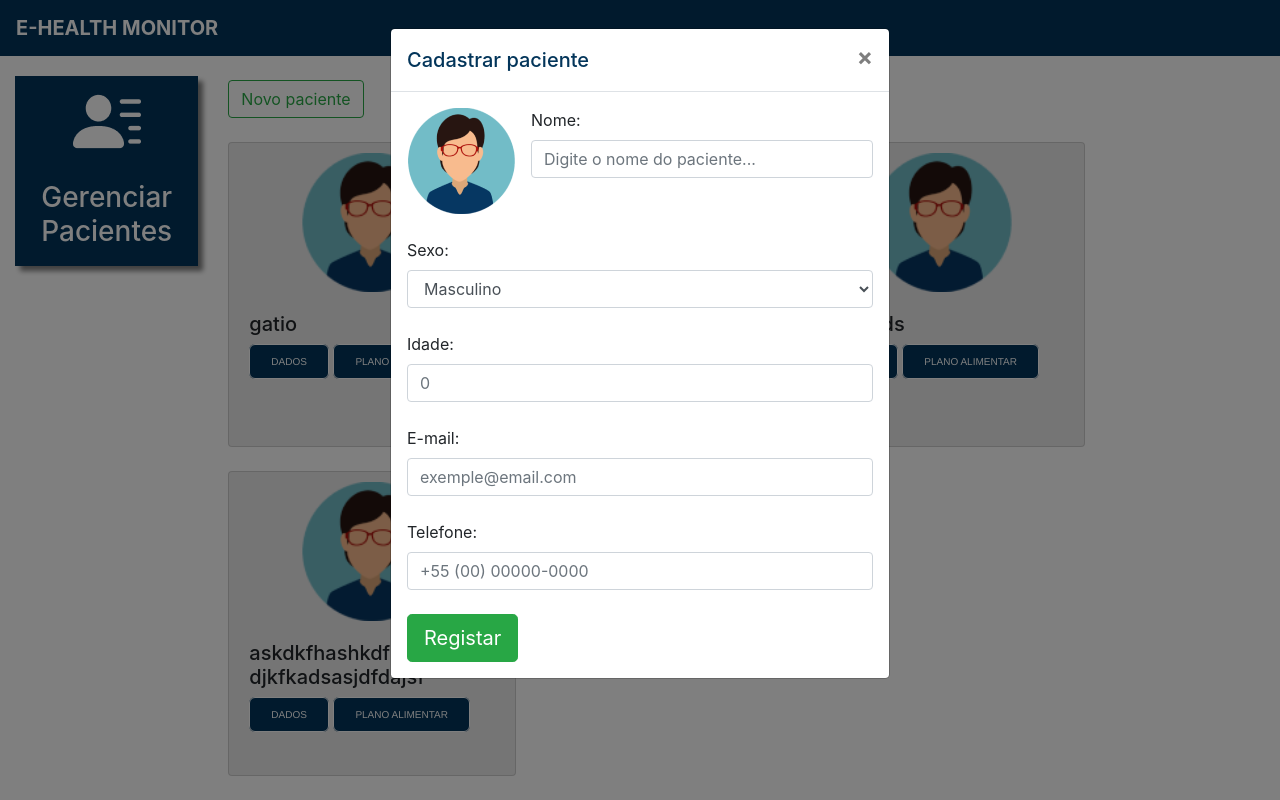
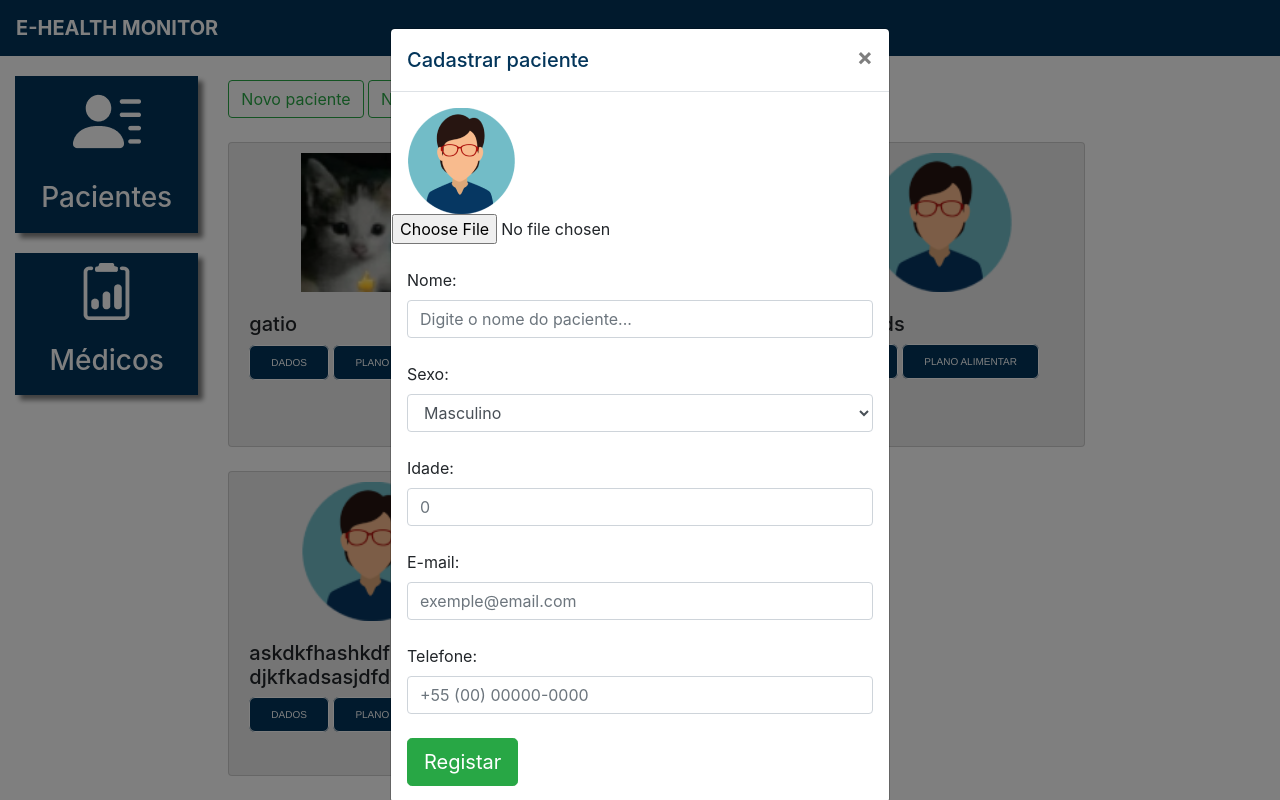
Before and after one commit to Michel-Rooney/e-health-monitor, a Django app: page /pacientes/ in a window 1280 px wide, after a click on "Novo paciente". Run offline with Django 4.2, Linux system fonts and the light colour scheme; a user stored in the database is signed in; data comes from the database, SQL or seed files in the repository; both versions use the stored data as it was after the commit.

Commit message:
Adicionando o arquivo requirements.txt

```diff
--- a/e_health/models.py
+++ b/e_health/models.py
@@ -11,6 +11,7 @@ class Pacientes(models.Model):
     email = models.EmailField()
     telefone = models.CharField(max_length=19)
     medico = models.ForeignKey(User, on_delete=models.CASCADE)
+    foto_perfil = models.ImageField(blank=True, null=True, upload_to=f'pacientes/')
 
     def __str__(self):
         return self.nome
--- a/e_health/templates/pacientes.html
+++ b/e_health/templates/pacientes.html
@@ -12,7 +12,13 @@
     {% endif %}
 
     <br>
-        <button type="button" class="btn btn-outline-success" data-toggle="modal" data-target="#modal">Novo paciente</button>
+        <div>
+            <div class="side-by-side">
+                <button type="button" class="btn btn-outline-success" data-toggle="modal" data-target="#modal">Novo paciente</button>
+            </div>
+            <div class="side-by-side">
+                <a type="button" class="btn btn-outline-success" href="#" >Novo Médico</a>
+        </div>
 
         <br>
         <br>
@@ -22,10 +28,14 @@
             <div class="col-md-4">
                 <div class="card" style="width: 18rem; background-color: #EAEAEA; min-height: 305px; max-height: 305px;">
                     <div>
-                        {% if paciente.sexo == 'M' %}
-                            <img class="foto-perfil" src="{% static 'e_health/img/perfil2.png' %}">
+                        {% if paciente.foto_perfil == '' %}
+                            {% if paciente.sexo == 'M' %}
+                                <img class="foto-perfil" src="{% static 'e_health/img/perfil2.png' %}">
+                            {% else %}
+                                <img class="foto-perfil" src="{% static 'e_health/img/perfil1.png' %}">
+                            {% endif %}
                         {% else %}
-                            <img class="foto-perfil" src="{% static 'e_health/img/perfil1.png' %}">
+                            <img class="foto-perfil" src="{{ paciente.foto_perfil.url }}">
                         {% endif %}
                     </div>
                     <div class="card-body">
@@ -57,21 +67,24 @@
                 </div>
 
                 <div class="modal-body">
-                    <form action="{% url 'pacientes' %}" method="POST">{% csrf_token %}
-
+                    <form action="{% url 'pacientes' %}" method="POST" enctype='multipart-form-data'>{% csrf_token %}
 
                         <div class="row">
 
-                            <div class="col-md-3">
+                            <div class="col-md-4">
                                 <img src="{% static 'e_health/img/perfil2.png' %}">
                             </div>
 
-                            <div class="col-md-9">
-                                <label>Nome:</label>
-                                <input type="text" placeholder="Digite o nome do paciente..." class="form-control" name="nome">
+                            <div>
+                                <input type="file" name="foto-perfil" accept="image/* " style="width: 100%;"></input>
                             </div>
 
                         </div>
+
+                        <br>
+                        <label>Nome:</label>
+                        <input type="text" placeholder="Digite o nome do paciente..." class="form-control" name="nome">
+
 
                         <br>
                         <label>Sexo:</label>
--- a/e_health/utils.py
+++ b/e_health/utils.py
@@ -6,6 +6,12 @@ def empty_field(request, nome, sexo, idade, email, telefone):
         messages.error(request, 'Preencha todos os campos')
         return True
     return False
+
+def name_is_valid(request, nome):
+    if len(nome) > 50:
+        messages.error(request, 'O nome so pode ter no máximo 50 caracteres')
+        return False
+    return True
 
 def idade_is_valid(request, idade):
     if not idade.isnumeric():
--- a/e_health/views.py
+++ b/e_health/views.py
@@ -1,3 +1,4 @@
+from email.policy import default
 from django.shortcuts import render, redirect, get_object_or_404
 from django.http import HttpResponse, JsonResponse
 from django.contrib.auth.decorators import login_required
@@ -14,13 +15,21 @@ def pacientes(request):
         pacientes = Pacientes.objects.filter(medico=request.user)
         return render(request, 'pacientes.html', {'pacientes': pacientes})
     elif request.method == 'POST':
+
         nome = request.POST['nome']
         sexo = request.POST['sexo']
         idade = request.POST['idade']
         email = request.POST['email']
         telefone = request.POST['telefone']
+        try:
+            foto_perfil = request.FILES['foto-perfil']
+        except:
+            foto_perfil = None
 
         if empty_field(request, nome, sexo, idade, email, telefone):
+            return redirect('/pacientes')
+
+        if not name_is_valid(request, nome):
             return redirect('/pacientes')
 
         if not idade_is_valid(request, idade):
@@ -31,7 +40,7 @@ def pacientes(request):
 
         try:
             paciente = Pacientes(nome=nome, sexo=sexo, idade=idade, email=email,
-                                telefone=telefone, medico=request.user)
+                                telefone=telefone, medico=request.user, foto_perfil=foto_perfil)
             paciente.save()
             messages.success(request, 'Paciente cadastrado com sucesso')
             return redirect('/pacientes')
@@ -74,10 +83,10 @@ def dados_paciente(request, id):
 
             paciente.save()
             messages.success(request, 'Dados cadastrados com sucesso')
-            return redirect('/dados_paciente/')
+            return redirect('/pacientes/')
         except:
             messages.error(request, 'Não foi possivel cadastrar os dados')
-            return redirect('/dados_paciente/')
+            return redirect('/pacientes/')
 
 @login_required(login_url='/auth/logar/')
 @csrf_exempt
--- /dev/null
+++ b/requirements.txt
@@ -0,0 +1,4 @@
+asgiref==3.5.2
+Django==4.1
+Pillow==9.2.0
+sqlparse==0.4.2
--- a/templates/base_plataforma.html
+++ b/templates/base_plataforma.html
@@ -18,30 +18,18 @@
                         <br>
                         <br>
 
-                        <h3>Gerenciar Pacientes</h3>
+                        <h3>Pacientes</h3>
                     </div>
                   </a>
-
-                  <!-- <a href="{% url 'dados_paciente_listar' %}" class="link-lateral">
+                  <a href="#" class="link-lateral">
                     <div class="card-lateral">
                         <img src="{% static 'e_health/img/dados_paciente.png' %}">
                         <br>
                         <br>
 
-                        <h3>Dados do Pacientes</h3>
+                        <h3>Médicos</h3>
                     </div>
                   </a>
-
-                  <a href="{% url 'plano_alimentar_listar' %}" class="link-lateral">
-                    <div class="card-lateral">
-                        <img src="{% static 'e_health/img/plano_alimentar.png' %}">
-                        <br>
-                        <br>
-
-                        <h3>Plano alimentar</h3>
-                    </div>
-                  </a> -->
-
             </div>
 
             <div class="col-md-8">
```
Also changed, not shown: db.sqlite3, e_health/migrations/0004_pacientes_imagem.py (added), e_health/migrations/0005_rename_imagem_pacientes_foto_perfil.py (added), media/pacientes/Gatio.webp (added).
